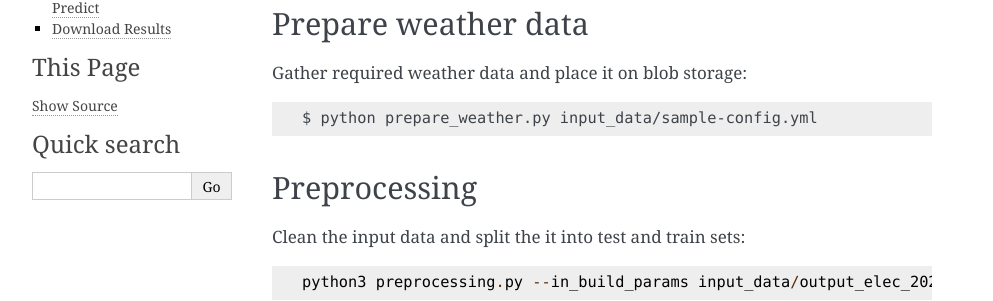
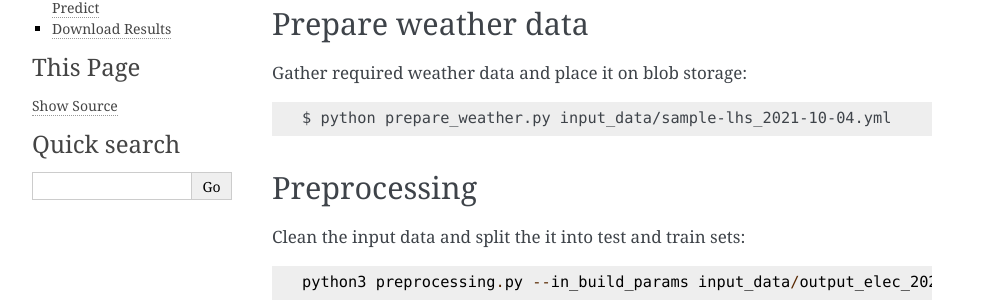
Before and after one commit to canmet-energy/btap_ml, a Sphinx documentation site: the page built from docs/usage/quickstart.rst, in a window 1280 px wide. Shown: the part 202-503 px from the top of the page, without its empty margins (148-1141 px from the left). Built offline with Sphinx 7.4.7, drawn with Linux system fonts in a browser that asks for light colours.

Commit message:
Use valid btap config yaml file name in examples

```diff
--- a/docs/data_prep/weather.rst
+++ b/docs/data_prep/weather.rst
@@ -7,7 +7,7 @@ Weather data can be automatically preprared from the information found in the BT
 
 .. code::
 
-   $ python prepare_weather.py input_data/sample-config.yml
+   $ python prepare_weather.py input_data/sample-lhs_2021-10-04.yml
 
 Outputs are placed in the ``weather`` bucket (by default) in storage as parquet files. The name of the weather files
 will match the input name found in the YAML file, but with a ``.parquet`` file extension.
--- a/docs/usage/quickstart.rst
+++ b/docs/usage/quickstart.rst
@@ -9,7 +9,7 @@ Prepare weather data
 
 Gather required weather data and place it on blob storage::
 
-   $ python prepare_weather.py input_data/sample-config.yml
+   $ python prepare_weather.py input_data/sample-lhs_2021-10-04.yml
 
 Preprocessing
 -------------
```
